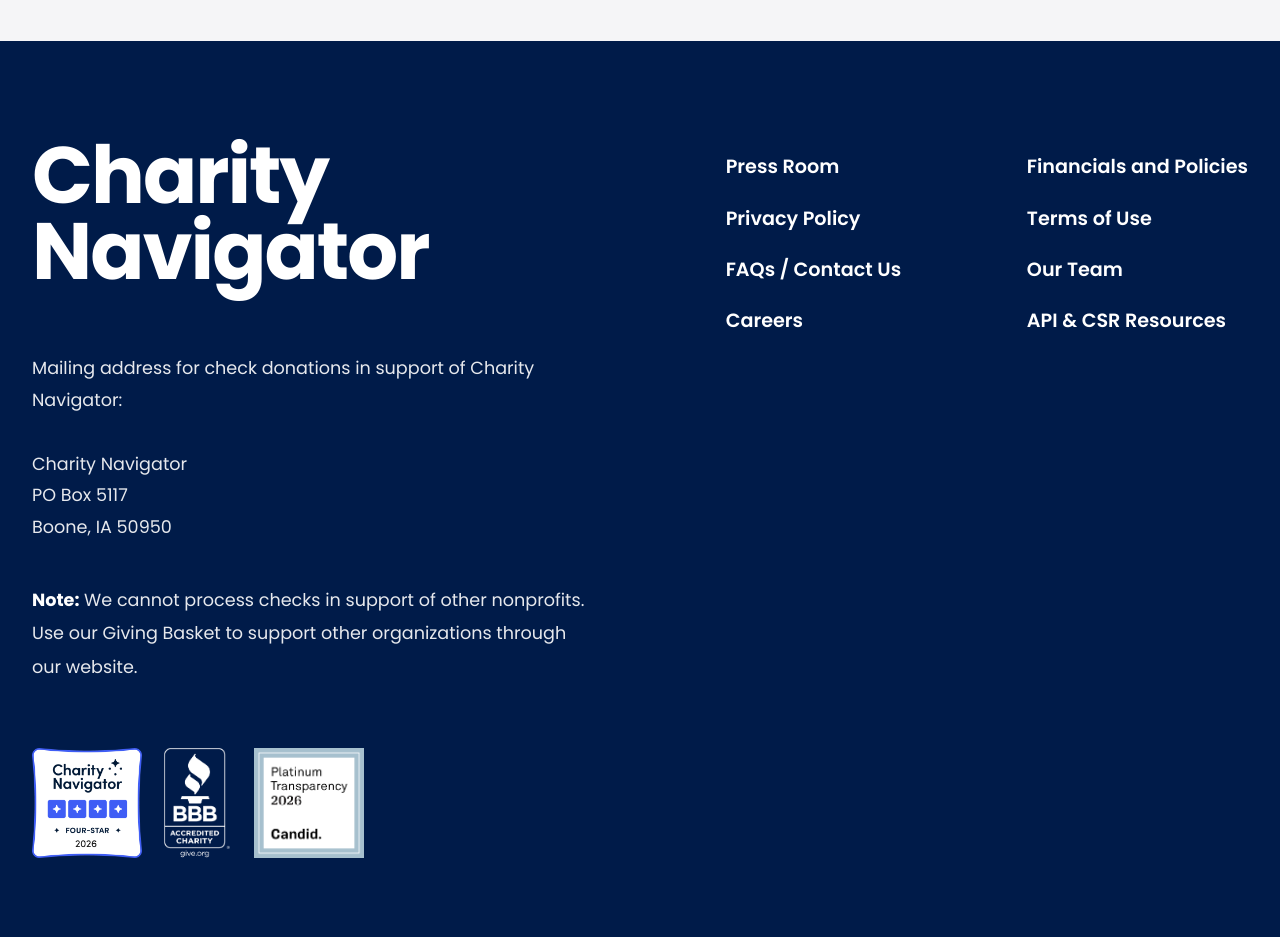
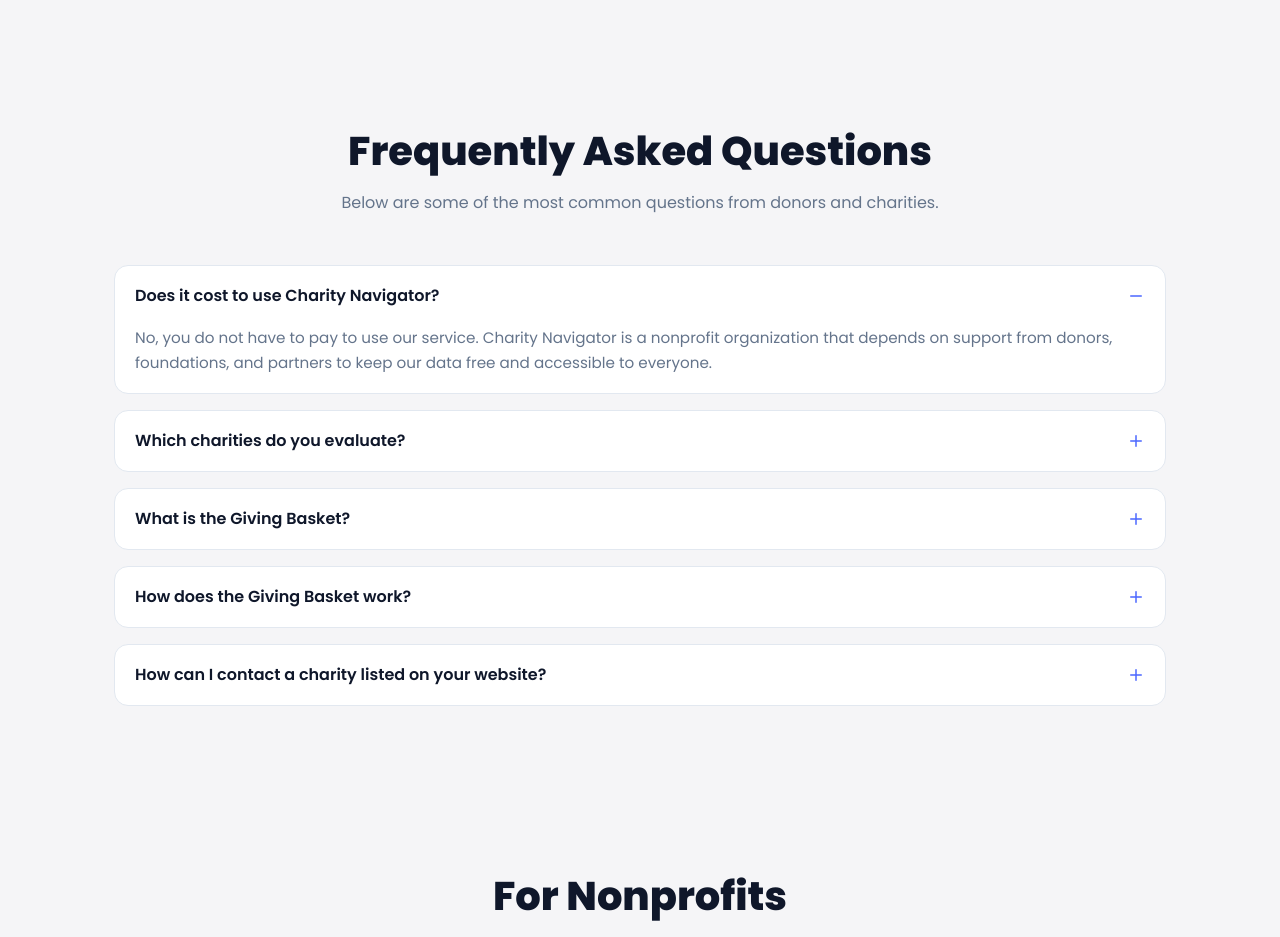
Before and after one commit to Hisaw304/charitynavigator, a React (Vite) app: page /contact in a window 1280 px wide. Shown: the part 1860-2797 px from the top of the page. Built offline with nearby package versions, Linux system fonts and the light colour scheme.

Commit message:
more components added

```diff
--- a/src/App.jsx
+++ b/src/App.jsx
@@ -2,7 +2,7 @@
 import { Routes, Route } from "react-router-dom";
 import Navbar from "./components/Navbar";
 import Footer from "./components/Footer";
-
+import ScrollToTop from "./components/ScrollToTop";
 // Pages
 import Home from "./pages/Home";
 import AboutPage from "./pages/AboutPage";
@@ -14,6 +14,8 @@
   return (
     <div className="flex flex-col min-h-screen">
       <Navbar />
+      <ScrollToTop />
+
       <main className="flex-1">
         <Routes>
           <Route path="/" element={<Home />} />
--- a/src/assets/style.css
+++ b/src/assets/style.css
@@ -3527,6 +3527,98 @@
     height: 350px;
   }
 }
+/* ================= FAQ SECTION ================= */
+
+.cn-faq-section {
+  background: var(--CN-body);
+  padding: 80px 20px;
+}
+
+.cn-container {
+  max-width: 1100px;
+  margin: 0 auto;
+}
+
+.cn-faq-header {
+  text-align: center;
+  margin-bottom: 50px;
+}
+
+.cn-faq-header h2 {
+  font-size: 2.5rem;
+  font-weight: 800;
+  color: var(--CN-text);
+  margin-bottom: 10px;
+}
+
+.cn-faq-header p {
+  color: var(--CN-text-muted);
+  font-size: 1rem;
+}
+
+/* ================= LIST ================= */
+
+.cn-faq-list {
+  display: flex;
+  flex-direction: column;
+  gap: 16px;
+}
+
+/* ================= ITEM ================= */
+
+.cn-faq-item {
+  background: var(--CN-surface);
+  border: 1px solid var(--CN-border);
+  border-radius: 14px;
+  overflow: hidden;
+  transition: all 0.3s ease;
+}
+
+.cn-faq-item:hover {
+  border-color: var(--CN-secondary);
+}
+
+/* ================= QUESTION ================= */
+
+.cn-faq-question {
+  width: 100%;
+  padding: 18px 20px;
+  display: flex;
+  justify-content: space-between;
+  align-items: center;
+
+  background: transparent;
+  border: none;
+  cursor: pointer;
+
+  font-size: 1rem;
+  font-weight: 600;
+  color: var(--CN-text);
+}
+
+.cn-faq-question svg {
+  color: var(--CN-secondary);
+}
+
+/* ================= ANSWER ================= */
+
+.cn-faq-answer {
+  max-height: 0;
+  overflow: hidden;
+  transition: all 0.35s ease;
+  padding: 0 20px;
+}
+
+.cn-faq-item.active .cn-faq-answer {
+  max-height: 200px;
+  padding: 0 20px 18px;
+}
+
+.cn-faq-answer p {
+  color: var(--CN-text-muted);
+  line-height: 1.6;
+  font-size: 0.95rem;
+}
 .cn-admin-page {
   padding: 4rem 1.5rem;
   background: var(--CN-bg);
--- a/src/components/Donate.jsx
+++ b/src/components/Donate.jsx
@@ -5,7 +5,7 @@
 import { useState } from "react";
 import { motion } from "framer-motion";
 import ReCAPTCHA from "react-google-recaptcha";
-import { useNavigate } from "react-router-dom";
+import { useNavigate, Link } from "react-router-dom";
 
 import {
   FaPaypal,
@@ -358,44 +358,48 @@
               </button>
             </form>
           </motion.div>
-
-          {/* ================= PAYMENT METHODS ================= */}
-
-          <div className="cn-payment-grid">
           <div className="cn-payment-card">
             <FaBitcoin />
             <h4>Crypto</h4>
             <p>Support through cryptocurrency.</p>
+
+            <Link to="/donate">
               <button>Donate with Crypto</button>
+            </Link>
           </div>
 
           <div className="cn-payment-card">
             <FaPaypal />
             <h4>PayPal</h4>
             <p>Fast and secure online giving.</p>
+
+            <Link to="/donate">
               <button>Donate with PayPal</button>
+            </Link>
           </div>
 
           <div className="cn-payment-card">
             <SiCashapp />
             <h4>Cash App</h4>
             <p>Send support instantly.</p>
+
+            <Link to="/donate">
               <button>Donate with Cash App</button>
+            </Link>
           </div>
 
           <div className="cn-payment-card">
             <SiZelle />
             <h4>Zelle</h4>
             <p>Quick direct transfers.</p>
+
+            <Link to="/donate">
               <button>Donate with Zelle</button>
+            </Link>
           </div>
-          </div>
-
-          {/* ================= WIRE ================= */}
 
           <div className="cn-wire-card">
             <FaUniversity />
-
             <h3>Wire Transfer</h3>
 
             <p>
@@ -403,7 +407,9 @@
               additional information.
             </p>
 
+            <Link to="/donate">
               <button>Request Instructions</button>
+            </Link>
           </div>
         </div>
       </div>
--- /dev/null
+++ b/src/components/Faq.jsx
@@ -0,0 +1,65 @@
+import { useState } from "react";
+import { Plus, Minus } from "lucide-react";
+
+const faqs = [
+  {
+    q: "Does it cost to use Charity Navigator?",
+    a: "No, you do not have to pay to use our service. Charity Navigator is a nonprofit organization that depends on support from donors, foundations, and partners to keep our data free and accessible to everyone.",
+  },
+  {
+    q: "Which charities do you evaluate?",
+    a: "We evaluate charities registered with the IRS under section 501(c)(3) that file standard IRS Form 990 and provide sufficient financial and operational data for review.",
+  },
+  {
+    q: "What is the Giving Basket?",
+    a: "The Giving Basket allows you to support multiple charities in one checkout, manage donation amounts, and control what information is shared with each organization.",
+  },
+  {
+    q: "How does the Giving Basket work?",
+    a: "You select charities, choose donation amounts, and complete payment through supported methods like PayPal, crypto, or other options. Receipts are automatically sent after completion.",
+  },
+  {
+    q: "How can I contact a charity listed on your website?",
+    a: "Each charity profile includes verified contact details such as email, website links, and available communication channels to help you connect directly.",
+  },
+];
+
+export default function Faq() {
+  const [openIndex, setOpenIndex] = useState(0);
+
+  const toggle = (index) => {
+    setOpenIndex(openIndex === index ? null : index);
+  };
+
+  return (
+    <section className="cn-faq-section">
+      <div className="cn-container">
+        <div className="cn-faq-header">
+          <h2>Frequently Asked Questions</h2>
+          <p>
+            Below are some of the most common questions from donors and
+            charities.
+          </p>
+        </div>
+
+        <div className="cn-faq-list">
+          {faqs.map((item, index) => (
+            <div
+              key={index}
+              className={`cn-faq-item ${openIndex === index ? "active" : ""}`}
+            >
+              <button className="cn-faq-question" onClick={() => toggle(index)}>
+                <span>{item.q}</span>
+                {openIndex === index ? <Minus size={18} /> : <Plus size={18} />}
+              </button>
+
+              <div className="cn-faq-answer">
+                <p>{item.a}</p>
+              </div>
+            </div>
+          ))}
+        </div>
+      </div>
+    </section>
+  );
+}
--- /dev/null
+++ b/src/components/NonprofitsFaq.jsx
@@ -0,0 +1,69 @@
+import { useState } from "react";
+import { Plus, Minus } from "lucide-react";
+
+const nonprofitFaqs = [
+  {
+    q: "How can my nonprofit get listed on the Charity Navigator website?",
+    a: "All 501(c)(3) organizations that file IRS Form 990 are automatically included in our database. If your organization is missing, you can submit a request through our nonprofit support portal.",
+  },
+  {
+    q: "How does my nonprofit become Encompass Rated?",
+    a: "Encompass Ratings are assigned based on verified financial, accountability, and impact data. Organizations must meet eligibility requirements and provide sufficient documentation.",
+  },
+  {
+    q: "Why did my organization receive donations via the Giving Basket?",
+    a: "Donations are directed through our Giving Basket when users select your nonprofit from our platform. Funds are processed and delivered through our trusted payment partners.",
+  },
+  {
+    q: "How can I update my charity’s rating/information?",
+    a: "You can submit updated financial reports, governance changes, or program data through your nonprofit profile dashboard or by contacting your assigned representative.",
+  },
+  {
+    q: "When will my charity’s rating be updated?",
+    a: "Ratings are updated on a rolling basis after new IRS filings or verified data submissions are processed, typically within each reporting cycle.",
+  },
+  {
+    q: "We do have a 990 policy your website says we do not have. How can we update that?",
+    a: "You can submit corrected documentation through your nonprofit portal or contact support to review and update your organizational policy records.",
+  },
+];
+
+export default function NonprofitsFaq() {
+  const [openIndex, setOpenIndex] = useState(0);
+
+  const toggle = (index) => {
+    setOpenIndex(openIndex === index ? null : index);
+  };
+
+  return (
+    <section className="cn-faq-section">
+      <div className="cn-container">
+        <div className="cn-faq-header">
+          <h2>For Nonprofits</h2>
+          <p>
+            Information and support for organizations listed or rated on our
+            platform.
+          </p>
+        </div>
+
+        <div className="cn-faq-list">
+          {nonprofitFaqs.map((item, index) => (
+            <div
+              key={index}
+              className={`cn-faq-item ${openIndex === index ? "active" : ""}`}
+            >
+              <button className="cn-faq-question" onClick={() => toggle(index)}>
+                <span>{item.q}</span>
+                {openIndex === index ? <Minus size={18} /> : <Plus size={18} />}
+              </button>
+
+              <div className="cn-faq-answer">
+                <p>{item.a}</p>
+              </div>
+            </div>
+          ))}
+        </div>
+      </div>
+    </section>
+  );
+}
--- /dev/null
+++ b/src/components/ScrollToTop.jsx
@@ -0,0 +1,12 @@
+import { useEffect } from "react";
+import { useLocation } from "react-router-dom";
+
+export default function ScrollToTop() {
+  const { pathname } = useLocation();
+
+  useEffect(() => {
+    window.scrollTo(0, 0);
+  }, [pathname]);
+
+  return null;
+}
--- a/src/pages/ContactPage.jsx
+++ b/src/pages/ContactPage.jsx
@@ -7,6 +7,8 @@
 import { useState } from "react";
 import { MapContainer, TileLayer, Marker, Popup } from "react-leaflet";
 import "leaflet/dist/leaflet.css";
+import Faq from "../components/Faq";
+import NonprofitsFaq from "../components/NonprofitsFaq";
 
 const position = [42.0597, -93.8802]; // Boone, IA
 
@@ -195,6 +197,8 @@
           </motion.div>
         </div>
       </section>
+      <Faq />
+      <NonprofitsFaq />
     </>
   );
 };
```
Lines whose indentation alone changed are shown as unchanged.
